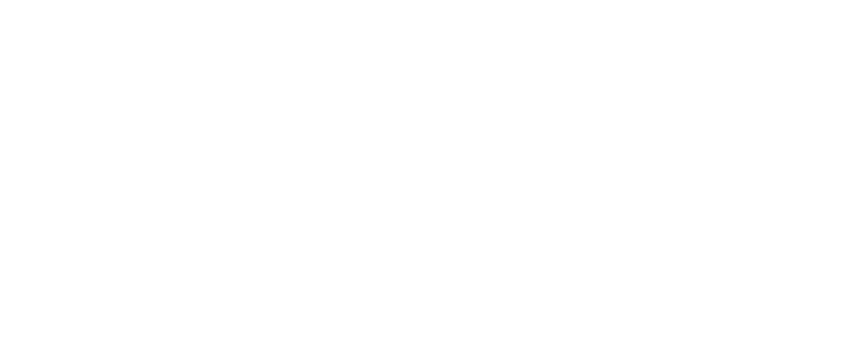
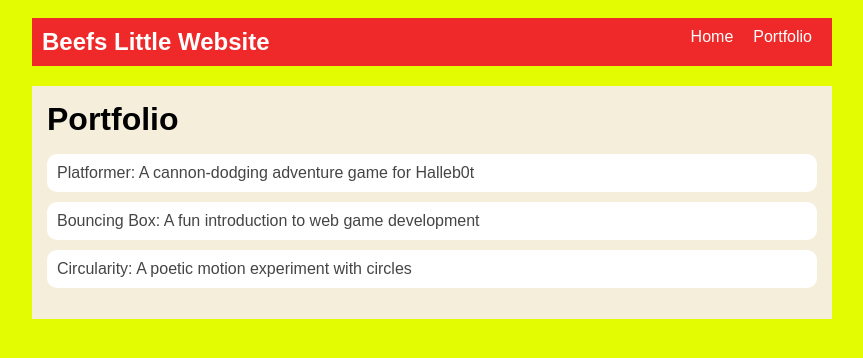
Before and after one commit to Beef500/Beef500.github.io, a plain HTML site: page portfolio.html in a window 1280 px wide. Shown: the whole page, without its empty margins (208-1071 px from the left). Drawn offline with Linux system fonts and the light colour scheme.

Commit message:
add index.html and css files

```diff
--- a/portfolio.html
+++ b/portfolio.html
@@ -0,0 +1,41 @@
+<!DOCTYPE html>
+<html>
+  <head>
+    <title>Beef</title>
+    <link rel="stylesheet" href="style.css" />
+  </head>
+
+  <body>
+    <!-- All content goes here -->
+    <div id="all-contents">
+      <nav>
+        <h1>Beefs Little Website</h1>
+        <ul id="nav-ul">
+            <li class="nav-li">
+                <a href="index.html">Home</a>
+            </li>
+            <li class="nav-li">
+                <a href="portfolio.html">Portfolio</a>
+            </li>
+        </ul>
+      </nav>
+
+      <main>
+        <div class="content">
+            <h1>Portfolio</h1>
+            <ul id="portfolio">
+                <li>
+                    <a href="fsd-projects/platformer/">Platformer: A cannon-dodging adventure game for Halleb0t</a>
+                </li>
+                <li>
+                    <a href="fsd-projects/bouncing-box/">Bouncing Box: A fun introduction to web game development</a>
+                </li>
+                <li>
+                    <a href="fsd-projects/circularity/">Circularity: A poetic motion experiment with circles</a>
+                </li>
+            </ul>
+        </div>
+      </main>
+    </div>
+  </body>
+</html>
--- a/style.css
+++ b/style.css
@@ -75,3 +75,29 @@
 h2, h3 {
     margin: 0px;
 }
+
+/* Portfolio styles */
+.content h1 {
+  color: black;
+}
+
+#portfolio {
+  list-style-type: none;
+  padding-left: 0;
+}
+
+#portfolio li {
+  background: #fff;
+  padding: 10px;
+  border-radius: 10px;
+  margin-bottom: 10px;
+}
+
+#portfolio li:hover {
+  background: #eee;
+}
+
+#portfolio a {
+  text-decoration: none;
+  color: #454545;
+}
```
